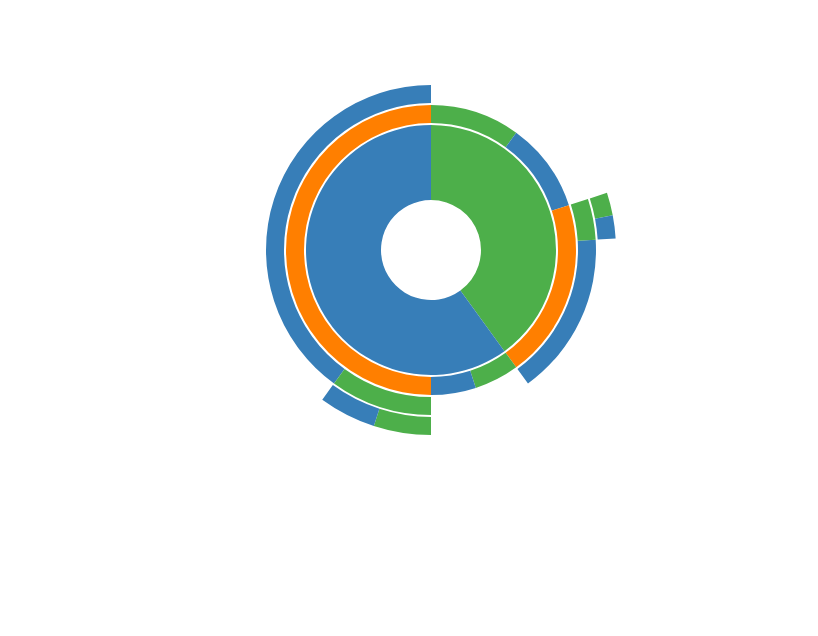
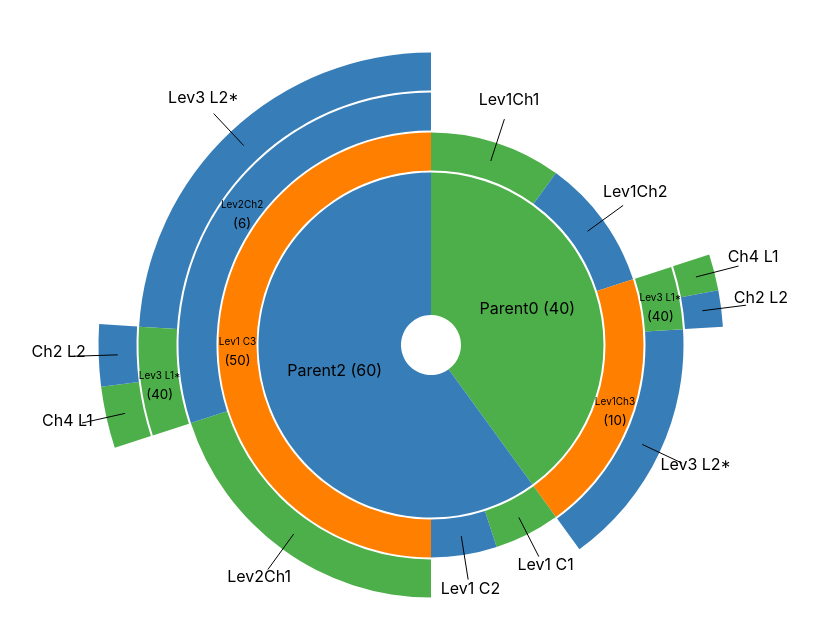
Before and after one commit to nidamunir/pie-donut-chart, a React (Create React App) app: page / in a window 1280 px wide. Shown: the top 636 px of the page, without its empty margins (209-1027 px from the left). Built offline with nearby package versions, Linux system fonts and the light colour scheme.

Commit message:
Add labels

```diff
--- a/src/DonutChart/DonutChart.jsx
+++ b/src/DonutChart/DonutChart.jsx
@@ -5,82 +5,82 @@ import { scaleOrdinal } from "d3-scale";
 const level5Child1 = [
   {
     value: 20,
-    label: "Label1",
+    label: "Ch4 L1",
   },
   {
     value: 20,
-    label: "Label1",
+    label: "Ch2 L2",
   },
 ];
 
-const level4Child1 = [
+const level3Child1 = [
   {
     value: 40,
-    label: "Label1",
+    label: "Lev3 L1*",
     children: level5Child1,
   },
   {
     value: 10,
-    label: "Label1",
+    label: "Lev3 L2*",
   },
 ];
-const level3Child1 = [
+const level2Child1 = [
   {
     value: 4,
-    label: "Level 2 child 0",
+    label: "Lev2Ch1",
   },
 
   {
     value: 6,
-    label: "Level 2 child 1",
-    children: level4Child1,
+    label: "Lev2Ch2",
+    children: level3Child1,
   },
 ];
 
-const level2Child1 = [
+const level1Ch1 = [
   {
     value: 5,
-    label: "Level1Child0",
+    label: "Lev1 C1",
   },
 
   {
     value: 5,
-    label: "Level1Child1",
+    label: "Lev1 C2",
   },
   {
     value: 50,
-    label: "Level1Child2",
-    children: level4Child1,
+    label: "Lev1 C3",
+    children: level2Child1,
   },
 ];
 
-const level2Child2 = [
+const level1Ch2 = [
   {
     value: 5,
-    label: "Level1Child0",
+    label: "Lev1Ch1",
   },
 
   {
     value: 5,
-    label: "Level1Child1",
+    label: "Lev1Ch2",
   },
   {
     value: 10,
-    label: "Level1Child2",
-    children: level4Child1,
+    label: "Lev1Ch3",
+    children: level3Child1,
   },
 ];
 const data = [
   {
     value: 40,
     label: "Parent0",
-    children: level2Child2,
+    children: level1Ch2,
   },
 
   {
     value: 60,
     label: "Parent2",
-    children: level2Child1,
+    children: level1Ch1,
   },
 ];
 const colorScheme = [
@@ -106,12 +106,12 @@ const transformer = (data) => {
 };
 
 export const DonutChart = ({
-  width = 500,
-  height = 500,
-  innerHoleSize = 50,
+  width = 900,
+  height = 690,
+  innerHoleSize = 30,
   arcPaddingOnHover = 0.05,
   pieOffsetOnHover = 0.2,
-  arcWidth = 20,
+  arcWidth = 40,
   levelsInnerSpaceOnHover = 10,
   levelsInnerSpace = 2,
 }) => {
@@ -132,7 +132,6 @@ export const DonutChart = ({
 
   const arcs = pieGenerator(transformer(data));
   const [activeArc, setActiveArc] = useState(null);
-  const [activeLabel, setActiveLabel] = useState(null);
 
   const getChildArcs = ({
     parentArc,
@@ -141,6 +140,7 @@ export const DonutChart = ({
     outerRadius,
     isArcActive,
     offsetAdjustment = 0,
+    labelEnd = outerRadius + 180,
   }) => {
     const { startAngle, endAngle, padAngle } = parentArc;
     const adjustedStart = startAngle + offsetAdjustment;
@@ -162,23 +162,58 @@ export const DonutChart = ({
         .outerRadius(outerRadius);
       const arcPath = childArcGenerator(currentChildArc);
 
+      const labelLineArc = arc()
+        .innerRadius(outerRadius)
+        .outerRadius(outerRadius + 50);
+      const labelTextArc = arc()
+        .innerRadius(outerRadius)
+        .outerRadius(outerRadius + 80);
+      const lineStart = childArcGenerator.centroid(currentChildArc);
+      const lineEnd = labelLineArc.centroid(currentChildArc);
+      const labelPosition = labelTextArc.centroid(currentChildArc);
+      const linePoints = [lineStart, lineEnd];
+
       const { index } = currentChildArc;
       const fill = colors(index);
       const { children = [], label } = data[index];
 
       return (
         <>
-          <g
-            key={`${index}${label}`}
-            // onMouseEnter={() => {
-            //   setActiveLabel(data[index].value);
-            // }}
-            // onMouseOut={() => {
-            //   setActiveLabel(null);
-            // }}
-          >
+          <g key={`${index}${label}`}>
             <path d={arcPath} fill={fill}></path>
           </g>
+          {!children.length && (
+            <g>
+              <polyline stroke="black" points={linePoints}></polyline>
+              <text
+                transform={`translate(${labelPosition})`}
+                textAnchor="middle"
+              >
+                {data[index].label}
+              </text>
+            </g>
+          )}
+          {children.length && (
+            <>
+              <text
+                transform={`translate(${lineStart})rotate(-0)`}
+                textAnchor="middle"
+                fontSize={arcWidth / 4}
+              >
+                {data[index].label}
+              </text>
+
+              <text
+                transform={`translate(${lineStart[0]},${
+                  lineStart[1] + 20
+                })rotate(0)`}
+                fontSize={arcWidth / 3}
+                textAnchor="middle"
+              >
+                ({data[index].value})
+              </text>
+            </>
+          )}
           {children &&
             getChildArcs({
               data: children,
@@ -190,6 +225,7 @@ export const DonutChart = ({
               outerRadius: isArcActive
                 ? outerRadius + levelsInnerSpaceOnHover + arcWidth
                 : outerRadius + arcWidth,
+              labelEnd: labelEnd - arcWidth,
             })}
         </>
       );
@@ -198,7 +234,6 @@ export const DonutChart = ({
 
   return (
     <div>
-      {/* <h3>{activeLabel}</h3> */}
       <svg width={width} height={height}>
         <g
           className="wrapper"
@@ -215,7 +250,8 @@ export const DonutChart = ({
               .outerRadius(radius)
               .startAngle(arcStartAngle)
               .endAngle(arcEndAngle);
-
+            const parentMidAngle = startAngle + (endAngle - startAngle) / 2;
+            console.log(parentMidAngle, data[index].label);
             const pathDirection = arcGenerator(currentArc);
             const fill = colors(index);
             const innerRadius = isArcActive
@@ -227,21 +263,25 @@ export const DonutChart = ({
             const offsetAdjustment = isArcActive
               ? pieOffsetOnHover - arcPaddingOnHover / 2
               : 0;
-
+            const labelPosition = arcGenerator.centroid(currentArc);
             return (
               <>
                 <g
                   key={`${currentArc.index}`}
                   onMouseEnter={() => {
                     setActiveArc(index);
-                    setActiveLabel(data[index].label);
                   }}
                   onMouseOut={() => {
                     setActiveArc(null);
-                    setActiveLabel(null);
                   }}
                 >
-                  <path d={pathDirection} fill={fill}></path>
+                  <path d={pathDirection} fill={fill}></path>{" "}
+                  <text
+                    transform={`translate(${labelPosition})`}
+                    textAnchor="middle"
+                  >
+                    {`${data[index].label} (${data[index].value})`}
+                  </text>
                 </g>
 
                 {data[index].children &&
@@ -252,6 +292,7 @@ export const DonutChart = ({
                     innerRadius,
                     outerRadius,
                     offsetAdjustment,
+                    parentMidAngle,
                   })}
               </>
             );
```
